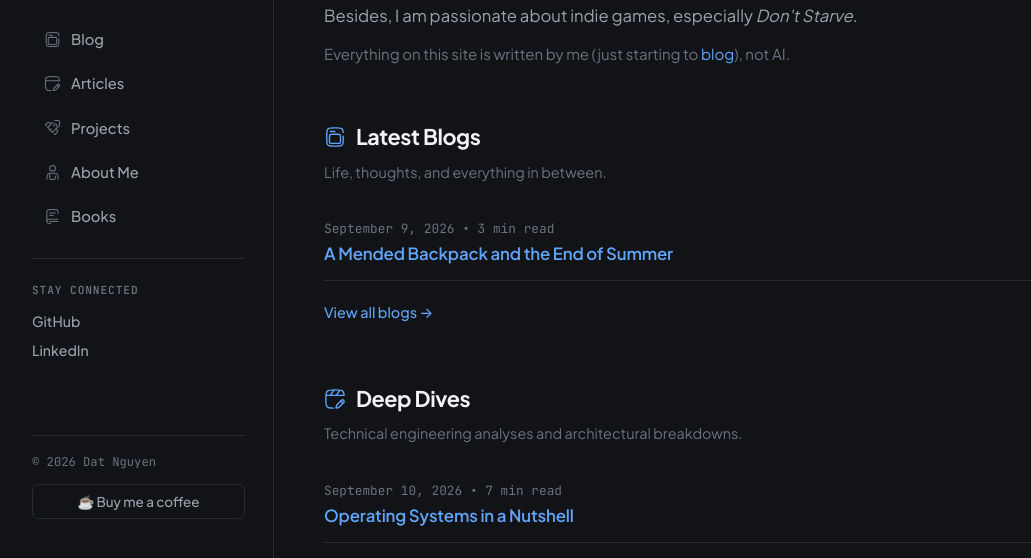
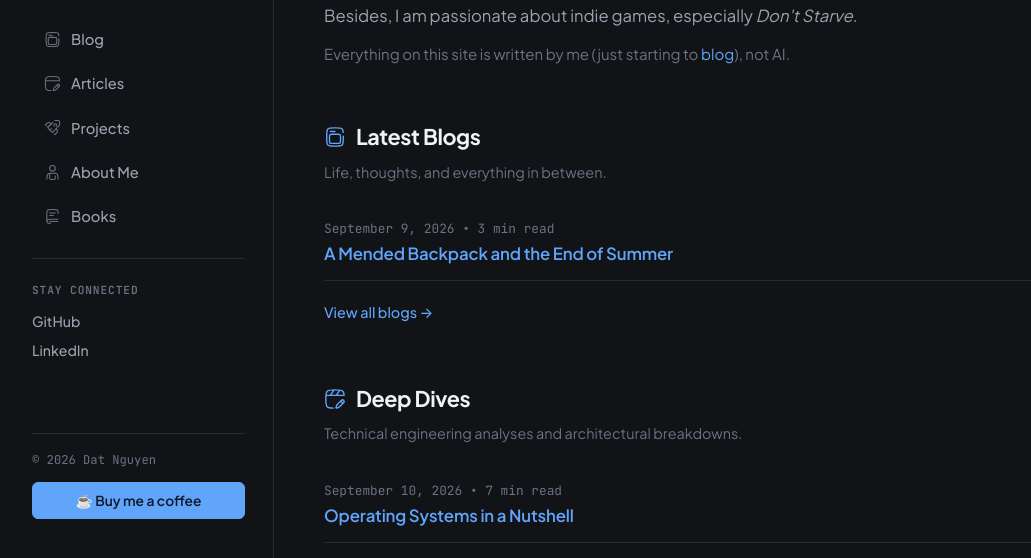
Before and after one commit to dat-nnguyen/dat-nnguyen.github.io, a website built with Vite: page frontend/index.html in a window 1280 px wide. Shown: the part 237-795 px from the top of the page, without its empty margins (36-1067 px from the left). Built offline with nearby package versions, Linux system fonts and the light colour scheme; no server answers.

Commit message:
style(ui): fill buy me a coffee button with signature blue color

```diff
--- a/frontend/style.css
+++ b/frontend/style.css
@@ -22,6 +22,7 @@
     --accent-color: #60a5fa;
     --accent-primary: #60a5fa;
     --accent-hover: #93c5fd;
+    --accent-contrast: #0f172a;
 
     /* Solid Pastel Tags (Dark) */
     --tag-bg: #162335;
@@ -55,6 +56,7 @@ body.light-theme {
     --accent-color: #0284c7;
     --accent-primary: #0284c7;
     --accent-hover: #0369a1;
+    --accent-contrast: #ffffff;
 
     --tag-bg: #f0f9ff;
     --tag-text: #0284c7;
@@ -139,7 +141,8 @@ body {
 .sidebar-header,
 .sidebar-bio,
 .sidebar-copyright,
-#theme-toggle {
+#theme-toggle,
+.coffee-btn {
     transition: background-color 0.25s ease, border-color 0.25s ease, color 0.25s ease;
 }
 
@@ -339,26 +342,31 @@ a:hover {
 
 .coffee-btn {
     width: 100%;
-    background-color: transparent;
-    color: var(--text-secondary);
-    border: 1px solid var(--border-color);
-    padding: 8px 12px;
+    background-color: var(--accent-primary);
+    color: var(--accent-contrast);
+    border: 1px solid var(--accent-primary);
+    padding: 9px 14px;
     border-radius: 6px;
     cursor: pointer;
     font-family: var(--font-sans);
-    font-size: 0.84rem;
-    font-weight: 500;
+    font-size: 0.86rem;
+    font-weight: 600;
     display: inline-flex;
     align-items: center;
     justify-content: center;
-    gap: 6px;
-    transition: all 0.15s ease;
+    gap: 7px;
+    transition: background-color 0.15s ease, border-color 0.15s ease, color 0.15s ease, transform 0.1s ease;
 }
 
 .coffee-btn:hover {
-    border-color: var(--accent-primary);
-    color: var(--accent-primary);
-    background-color: var(--bg-surface);
+    background-color: var(--accent-hover);
+    border-color: var(--accent-hover);
+    color: var(--accent-contrast);
+    transform: translateY(-1px);
+}
+
+.coffee-btn:active {
+    transform: translateY(0);
 }
 
 /* 5. MAIN CONTENT REGION */
```
